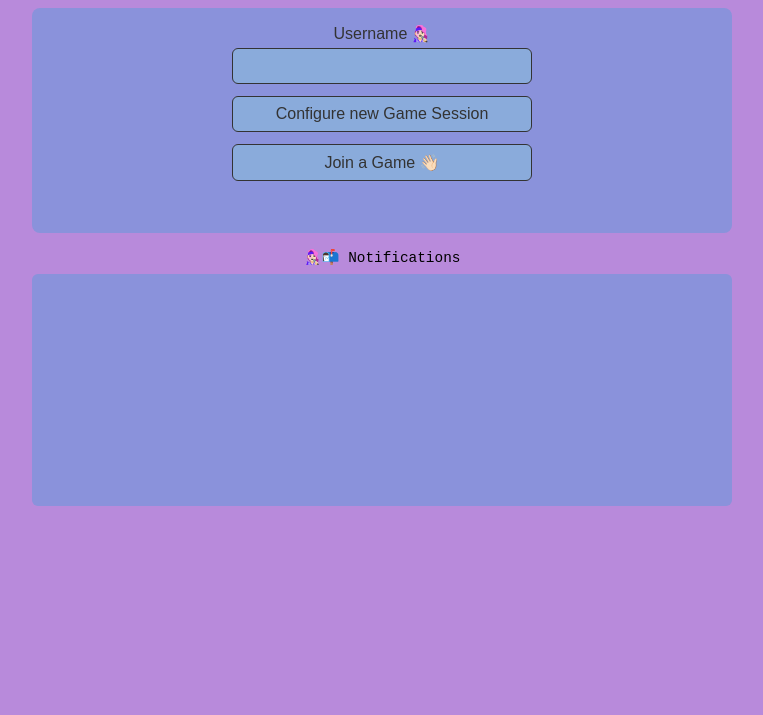
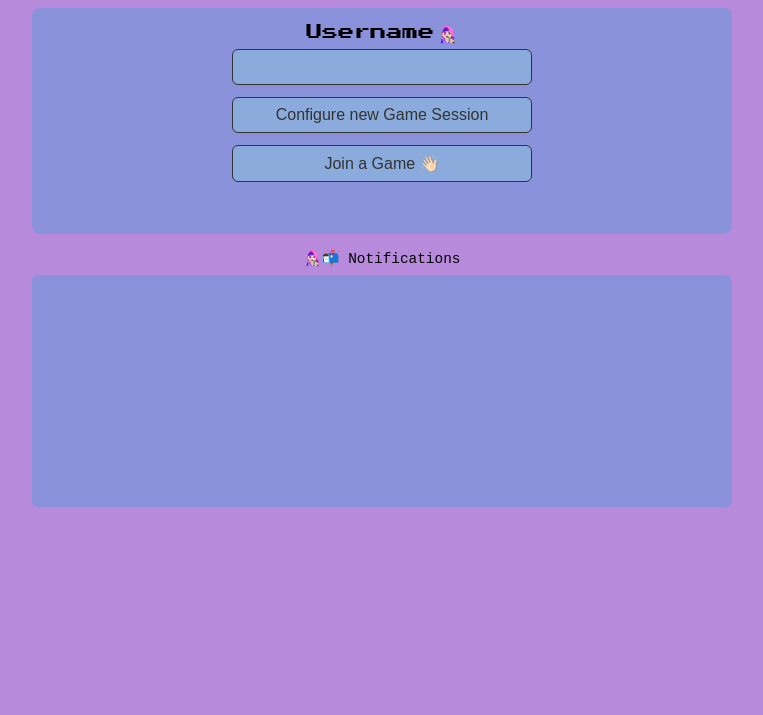
Before and after one commit to acc-aqt/track-back-ui-to-public-server, a plain HTML site: page index.html in a window 1280 px wide. Shown: the part 85-800 px from the top of the page, without its empty margins (258-1021 px from the left). Drawn offline with nearby package versions, Linux system fonts and the light colour scheme; a web font is replaced by a local one.

Commit message:
Auto commit: sync from track-back repo

```diff
--- a/style.css
+++ b/style.css
@@ -31,6 +31,8 @@ body {
     font-size: clamp(1.2rem, 5vw, 2rem); /* ✨ Responsive font size */
     margin-bottom: 1rem;
   }
+
+
 
   #controls {
   background: var(--section-main);
@@ -97,6 +99,12 @@ body {
 
 .input-group-configure-game[hidden] {
   display: none !important;
+}
+
+label[for="username"]{
+  font-family: 'Press Start 2P', sans-serif;
+  color: black;
+
 }
 
 
```
